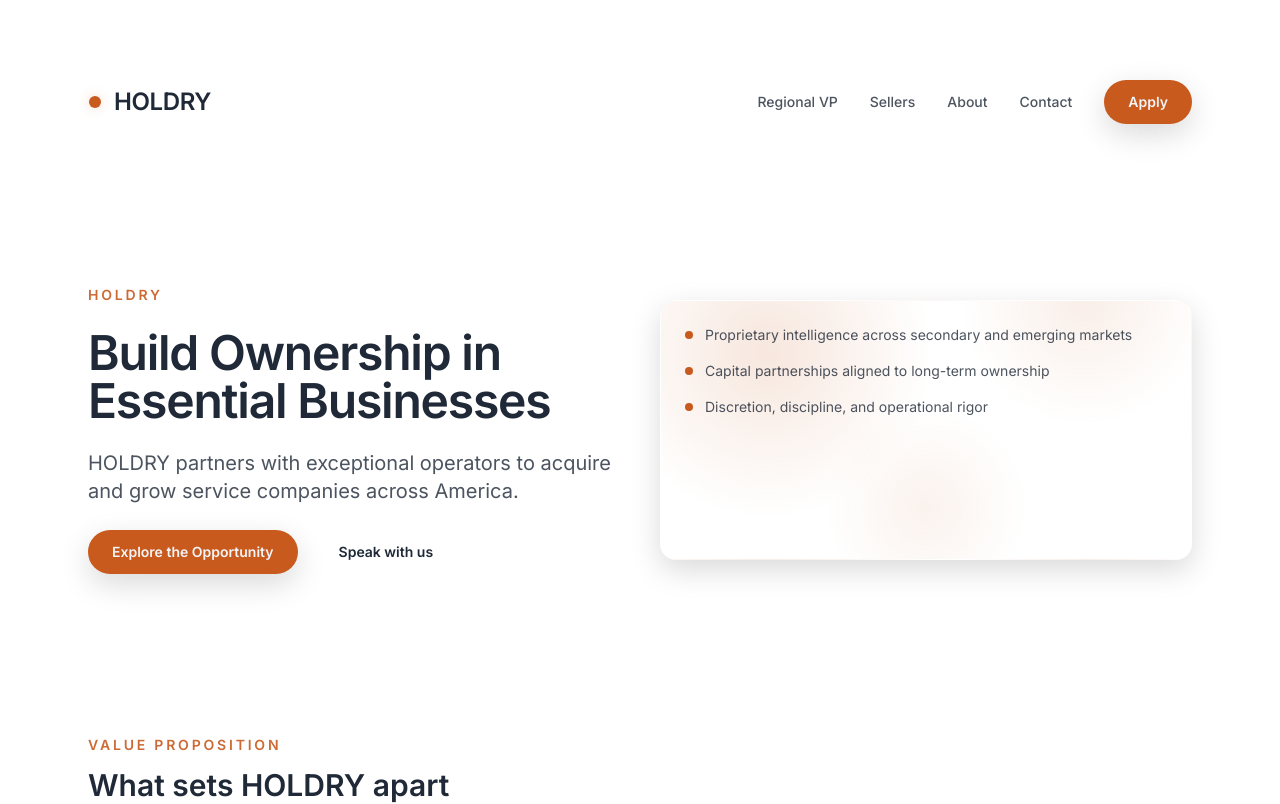
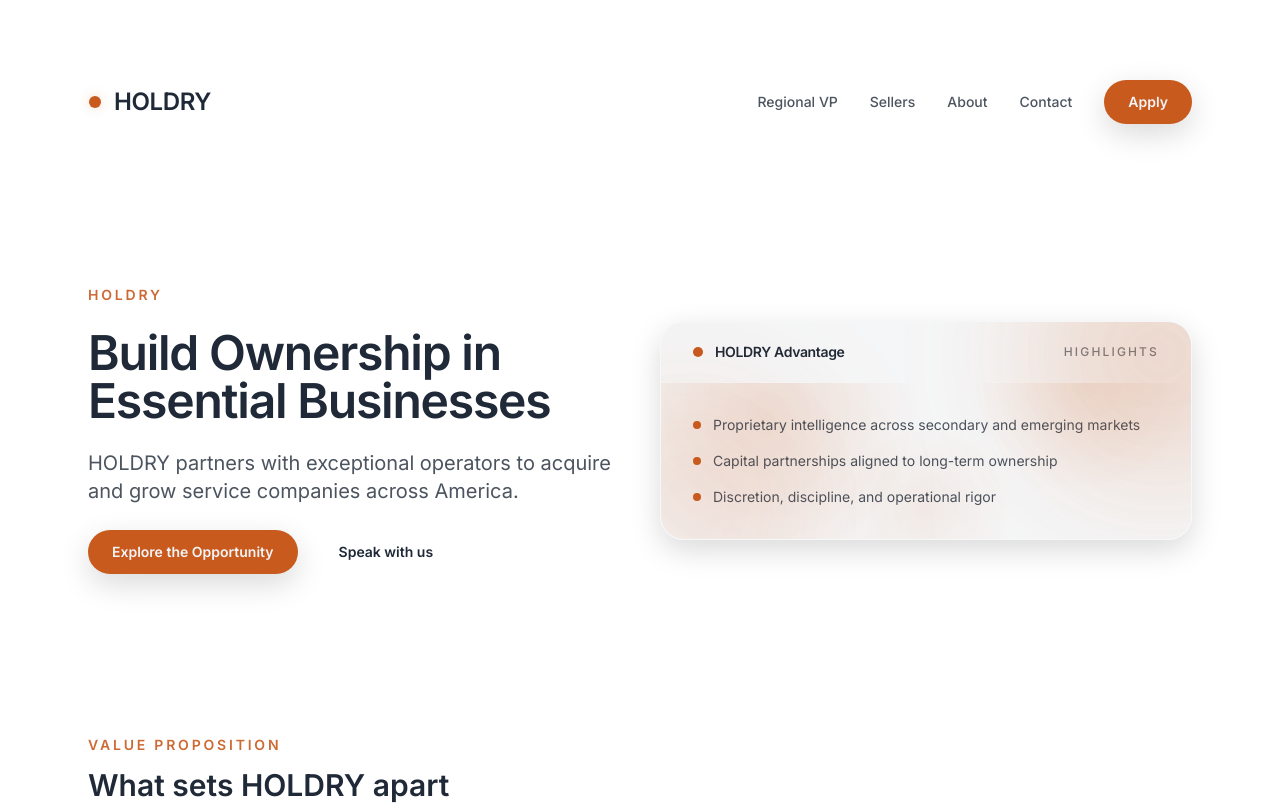
Before and after one commit to 7vw5pwdknv-spec/withpane.com, a Next.js app: page / in a window 1280 px wide. Shown: the top 804 px of the page. Built offline with nearby package versions, Linux system fonts and the light colour scheme.

Commit message:
Refactor Hero component with upgraded card design

```diff
--- a/src/components/Hero.tsx
+++ b/src/components/Hero.tsx
@@ -32,8 +32,26 @@ export function Hero({ eyebrow, title, description, cta, secondaryCta, children
           )}
         </div>
       </div>
-      <div className="card grid-fade min-h-[260px] rounded-3xl border border-white/5 bg-midnight/60 p-8">
-        {children}
+
+      {/* Upgraded “pop” card */}
+      <div className="relative overflow-hidden rounded-3xl border border-white/10 bg-midnight/80 shadow-soft backdrop-blur">
+        {/* Accent glow */}
+        <div className="pointer-events-none absolute -top-24 -right-24 h-64 w-64 rounded-full bg-accent/20 blur-3xl" />
+        <div className="pointer-events-none absolute -bottom-24 -left-24 h-64 w-64 rounded-full bg-accent/10 blur-3xl" />
+
+        {/* Header strip */}
+        <div className="flex items-center justify-between border-b border-white/10 px-8 py-5">
+          <div className="flex items-center gap-3">
+            <span className="h-2.5 w-2.5 rounded-full bg-accent" />
+            <p className="text-sm font-semibold tracking-tight text-sand">HOLDRY Advantage</p>
+          </div>
+          <p className="text-xs font-medium uppercase tracking-[0.18em] text-sand/60">Highlights</p>
+        </div>
+
+        {/* Content */}
+        <div className="grid-fade p-8">
+          {children}
+        </div>
       </div>
     </section>
   );
```
